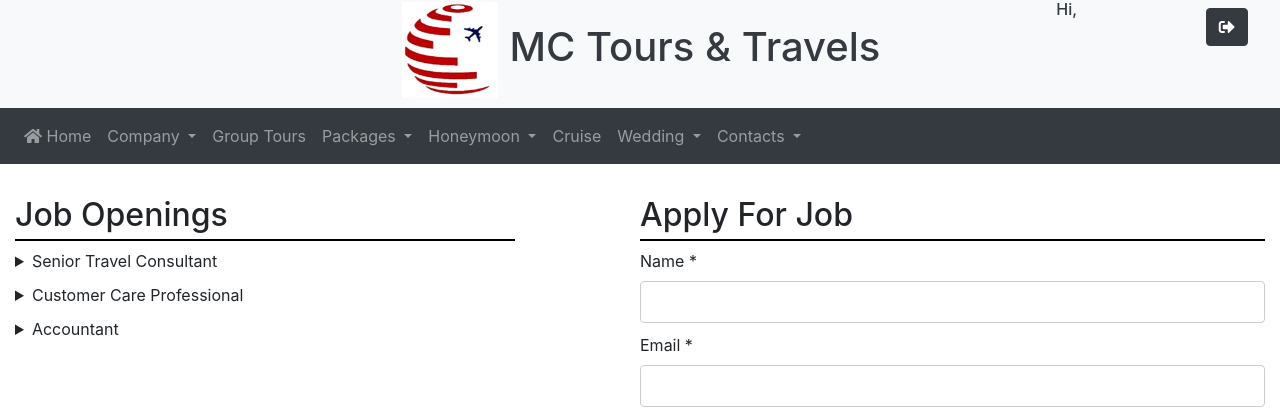
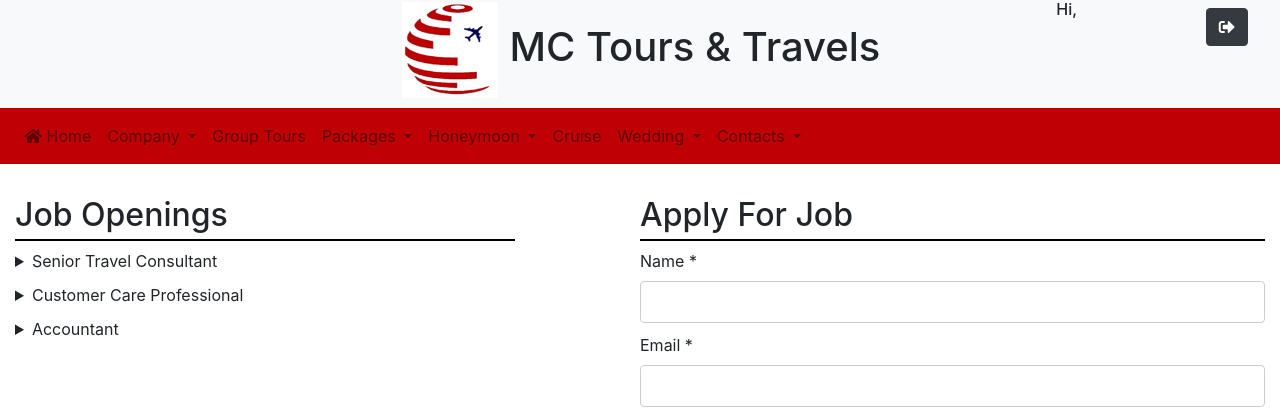
Before and after one commit to josevinoth/bvm_tours_travel_v1.0, a Django app: template tt_project/tt_app/templates/tt_html/careers.html in a window 1280 px wide. Shown: the top 419 px of the page. Run offline with Django 3.2, Linux system fonts and the light colour scheme; the template is opened without the code that fills it, so the values that code supplies are empty; some libraries are stand-ins or nearby versions.

Commit message:
commit-Jose (15-Aug-24) logo and base.html updated

```diff
--- a/tt_project/tt_app/static/all.css
+++ b/tt_project/tt_app/static/all.css
@@ -21,3 +21,8 @@ body {
     height: auto;
     background: transparent; /* Ensures the image background is transparent */
 }
+
+.nav_bg{
+background-color:#BF0005;
+font-color:white;
+}
--- a/tt_project/tt_app/templates/tt_html/base.html
+++ b/tt_project/tt_app/templates/tt_html/base.html
@@ -26,7 +26,7 @@
 
 </head>
 <body style=" ">
-<div class="bg-light text-dark">
+<div class="bg-light ">
     <div class="container-fluid">
         <div class="row text-center">
             <div class="title_style col-3" >
@@ -45,7 +45,7 @@
         </div>
     </div>
     <div class="">
-        <nav class="navbar navbar-expand-lg navbar-dark bg-dark">
+        <nav class="navbar navbar-expand-lg navbar-light nav_bg">
             <button class="navbar-toggler" type="button" data-toggle="collapse" data-target="#navbarSupportedContent" aria-controls="navbarSupportedContent" aria-expanded="false" aria-label="Toggle navigation">
                 <span class="navbar-toggler-icon"></span>
             </button>
```
